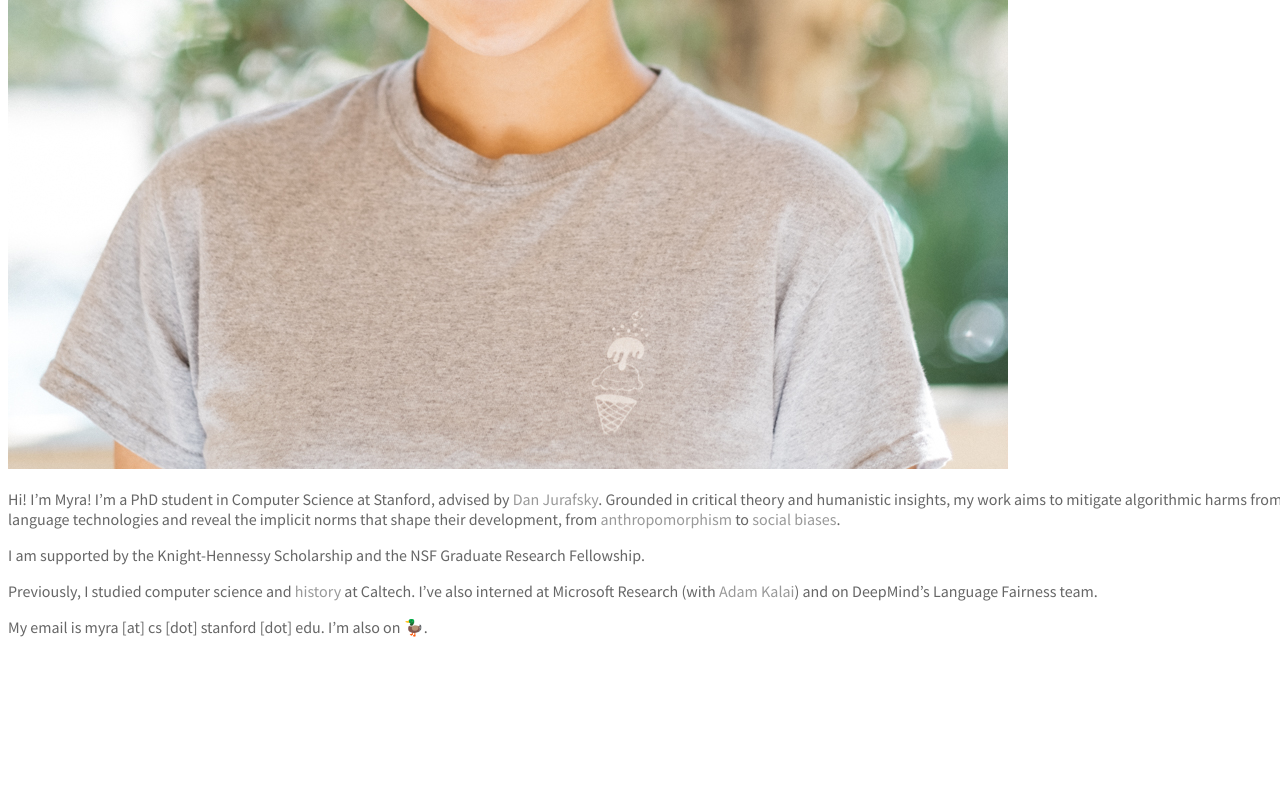
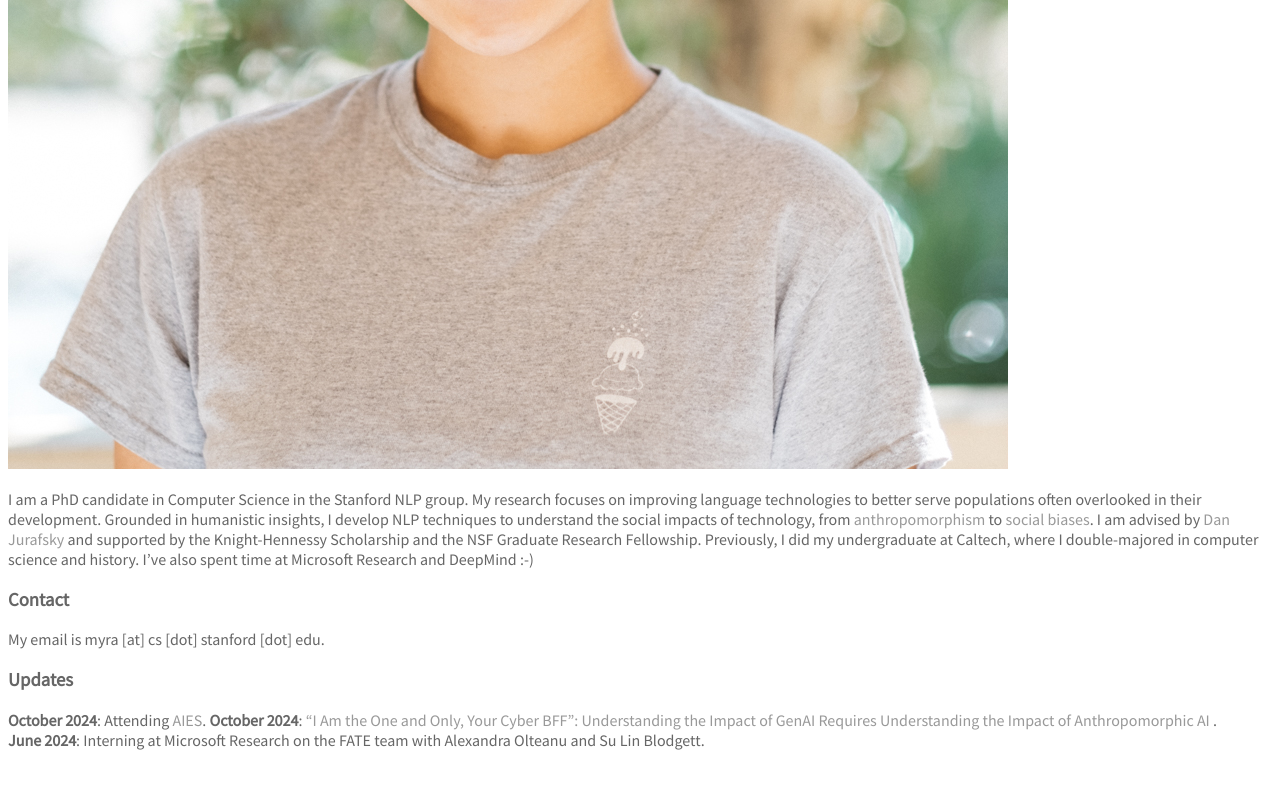
Before and after one commit to myracheng/myracheng.github.io, a Jekyll site: the page built from index.md, in a window 1280 px wide and 900 px high, scrolled down 854 px. Shown: the top 789 px of the window. Built offline with Jekyll 4.4.1, drawn with Linux system fonts in a browser that asks for light colours; some web fonts are replaced; our own code applies the rules of GitHub Pages for plain Markdown files.

Commit message:
Update index.md

```diff
--- a/index.md
+++ b/index.md
@@ -2,14 +2,19 @@
 layout: default
 ---
 
-## About Me
+## Myra Cheng
 
 <img class="profile-picture" src="imgs/me.jpg">
 
-Hi! I'm Myra! I'm a PhD student in Computer Science at Stanford, advised by <a href="https://web.stanford.edu/~jurafsky">Dan Jurafsky</a>. Grounded in critical theory and humanistic insights, my work aims to mitigate algorithmic harms from language technologies and reveal the implicit norms that shape their development, from [anthropomorphism](https://aclanthology.org/2024.eacl-long.49/) to [social biases](https://aclanthology.org/2023.acl-long.84/).
+I am a PhD candidate in Computer Science in the Stanford NLP group. My research focuses on improving language technologies to better serve populations often overlooked in their development. Grounded in humanistic insights, I develop NLP techniques to understand the social impacts of technology, from [anthropomorphism](https://aclanthology.org/2024.eacl-long.49/) to [social biases](https://aclanthology.org/2023.acl-long.84/). I am advised by <a href="https://web.stanford.edu/~jurafsky">Dan Jurafsky</a> and supported by the Knight-Hennessy Scholarship and the NSF Graduate Research Fellowship. Previously, I did my undergraduate at Caltech, where I double-majored in computer science and history. I've also spent time at Microsoft Research and DeepMind :-)
 
-I am supported by the Knight-Hennessy Scholarship and the NSF Graduate Research Fellowship.
+<!-- My work aims to mitigate algorithmic harms from language technologies and reveal the implicit norms that shape their development -->
 
-Previously, I studied computer science and <a href="https://thesis.library.caltech.edu/14990/">history</a> at Caltech. I've also interned at Microsoft Research (with <a href='https://kal.ai/'>Adam Kalai</a>) and on DeepMind's Language Fairness team.
+### Contact
+My email is myra [at] cs [dot] stanford [dot] edu.
 
-My email is myra [at] cs [dot] stanford [dot] edu. I'm also on [🦆](https://x.com/chengmyra1).
+### Updates
+**October 2024**: Attending [AIES](https://www.aies-conference.com/2024/).
+**October 2024**: ["I Am the One and Only, Your Cyber BFF": Understanding the Impact of GenAI Requires Understanding the Impact of Anthropomorphic AI
+](https://arxiv.org/abs/2410.08526).
+**June 2024**: Interning at Microsoft Research on the FATE team with Alexandra Olteanu and Su Lin Blodgett.
```
